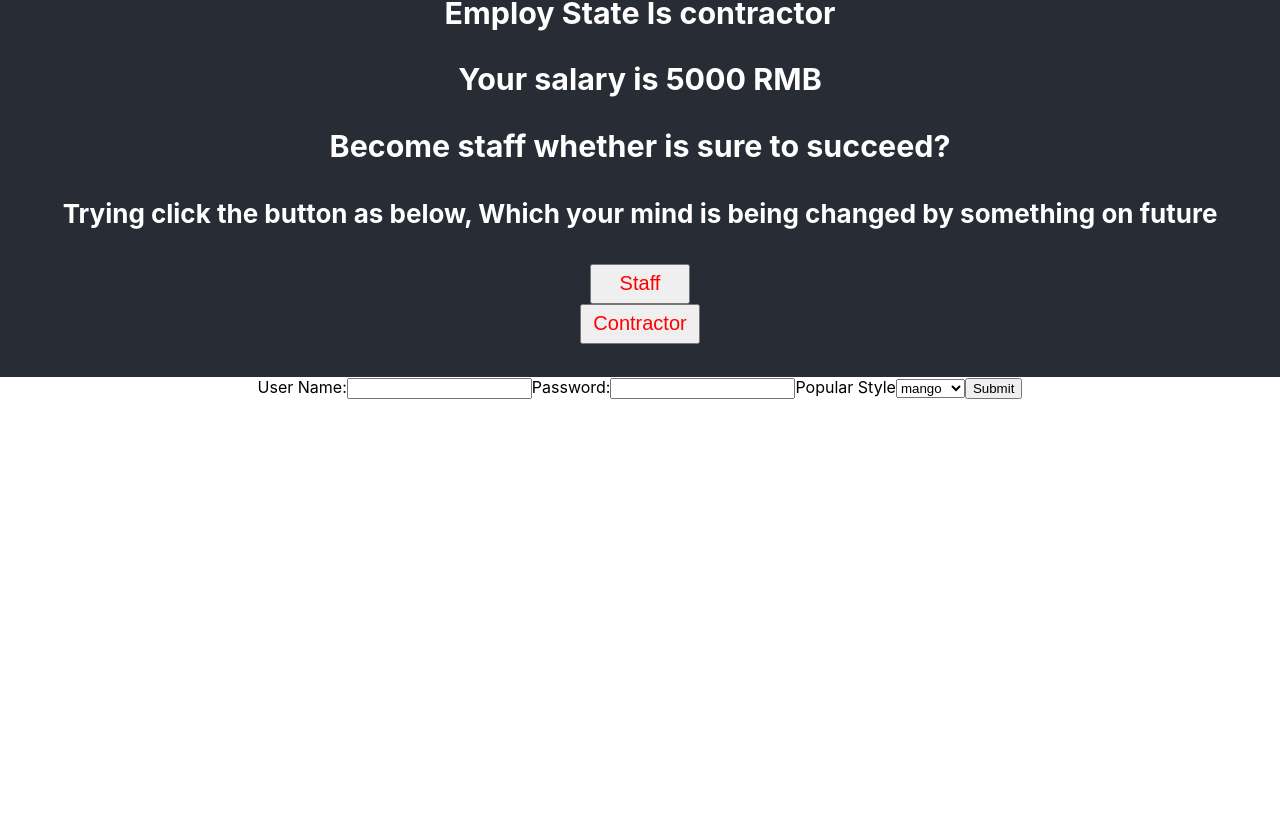
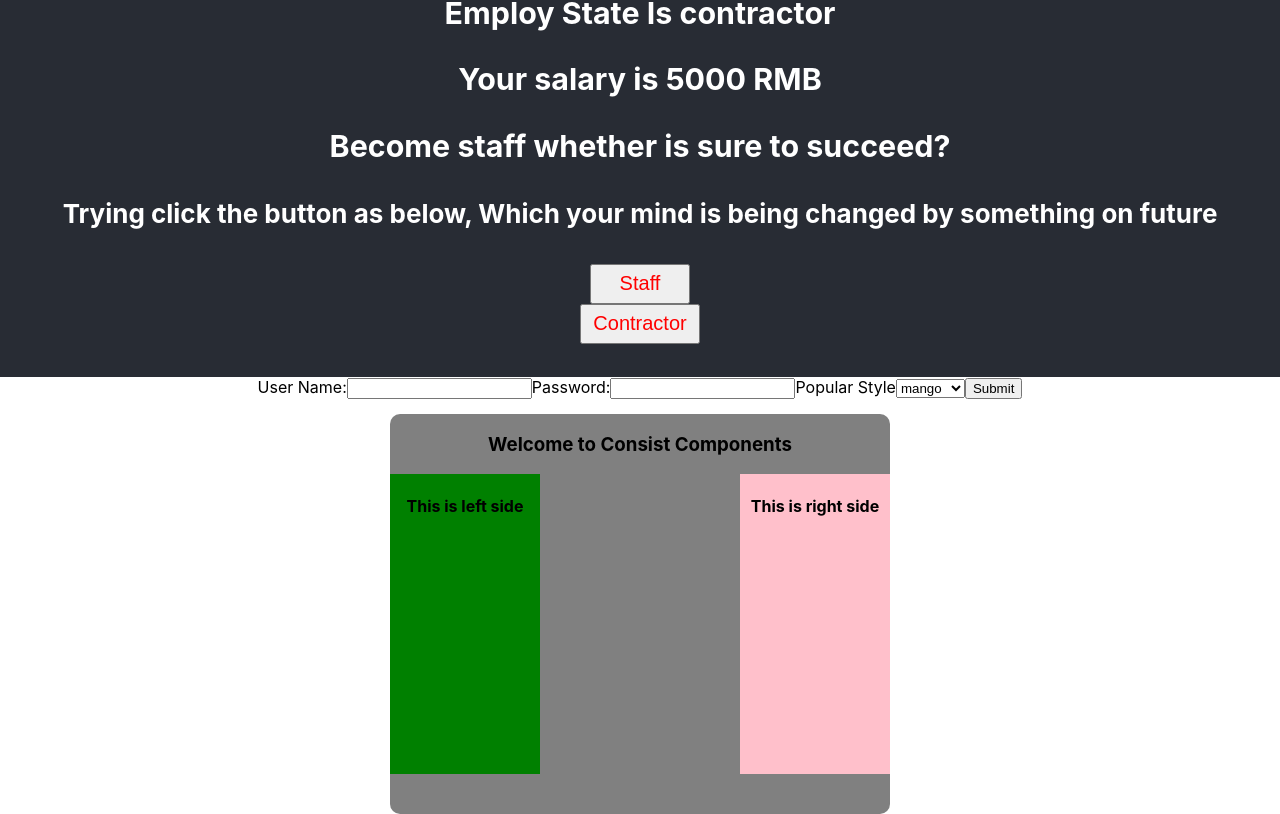
Before and after one commit to chengdongXue/react-demo-show, a React (Create React App) app: page / in a window 1280 px wide. Shown: the part 423-1237 px from the top of the page. Before the commit the page ends 822 px from the top, so only its background shows below. Built offline with nearby package versions, Linux system fonts and the light colour scheme.

Commit message:
It was to added were  consist with  components

```diff
--- a/src/App.js
+++ b/src/App.js
@@ -4,7 +4,7 @@ import logo from "./logo.svg";
 import "./App.css";
 import Communication from "./component/Communication";
 import MutableForm from "./component/MutableForm";
-
+import FancyBorder from './component/ConsistComponent';
 
 class App extends Component {
 
@@ -74,6 +74,7 @@ class App extends Component {
           <button onClick={this.backToContractor} style={{height: 40, width: 120, color: 'red', fontSize: 20}}>Contractor</button>
         </header>
         <MutableForm></MutableForm>
+        <FancyBorder></FancyBorder>
       </div>
     );
   }
--- /dev/null
+++ b/src/component/ConsistComponent.js
@@ -0,0 +1,41 @@
+import React from 'react';
+
+let FancyBorder =(props) => {
+    return(
+        <div style={{display: 'flex', flexDirection: 'row', alignItems: 'center',justifyContent: 'center', marginTop: 15}}>
+            <div style={{backgroundColor: 'grey', width: 500, height: 400, borderRadius: 10}}>
+                {props.children}
+                {props.left}
+                {props.right}
+            </div>
+        </div>
+    )
+}
+
+let SideBarLeft =() => {
+    return(
+        <div style={{float: 'left',height: 300, width: 150, backgroundColor: 'green'}}>
+            <h4>This is left side</h4>
+        </div>
+    )
+}
+
+let SideBarRight = () => {
+    return(
+        <div style={{float: 'right',height: 300, width: 150, backgroundColor: 'pink' }}>
+            <h4>This is right side</h4>
+        </div>
+    )
+}
+
+let WelcomeDialog =() => {
+    return(
+        <FancyBorder left={<SideBarLeft/>} right={<SideBarRight/>}>
+            <div>
+                <h3>Welcome to Consist Components</h3>
+            </div>
+        </FancyBorder>
+    )
+}
+
+export default WelcomeDialog;
--- a/src/component/MutableForm.js
+++ b/src/component/MutableForm.js
@@ -24,7 +24,7 @@ class MutableForm extends Component {
     }
 
     submitMutableForm(event) {
-        console.log(this.state.username.concat(`~~~ consist of with ${this.state.password}`).concat(`!!!!!!!!! ${this.state.fruit}`));
+        console.log(this.state.username.concat(`~~~ consist of ${this.state.password}`).concat(`!!!!!!!!! ${this.state.fruit}`));
         event.preventDefault();
     }
 
```
Also changed, not shown: src/component/Communication.js (line endings or trailing spaces).
